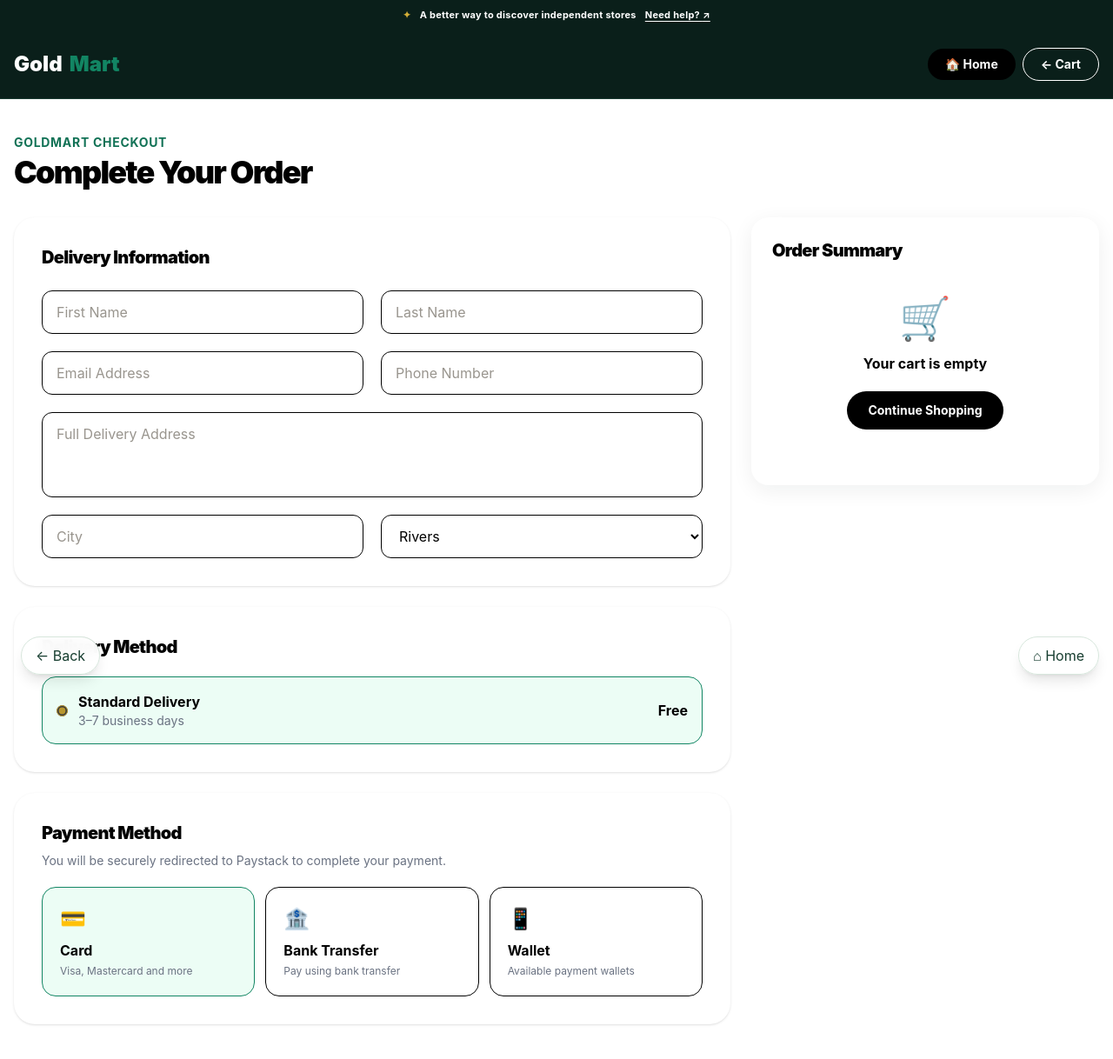
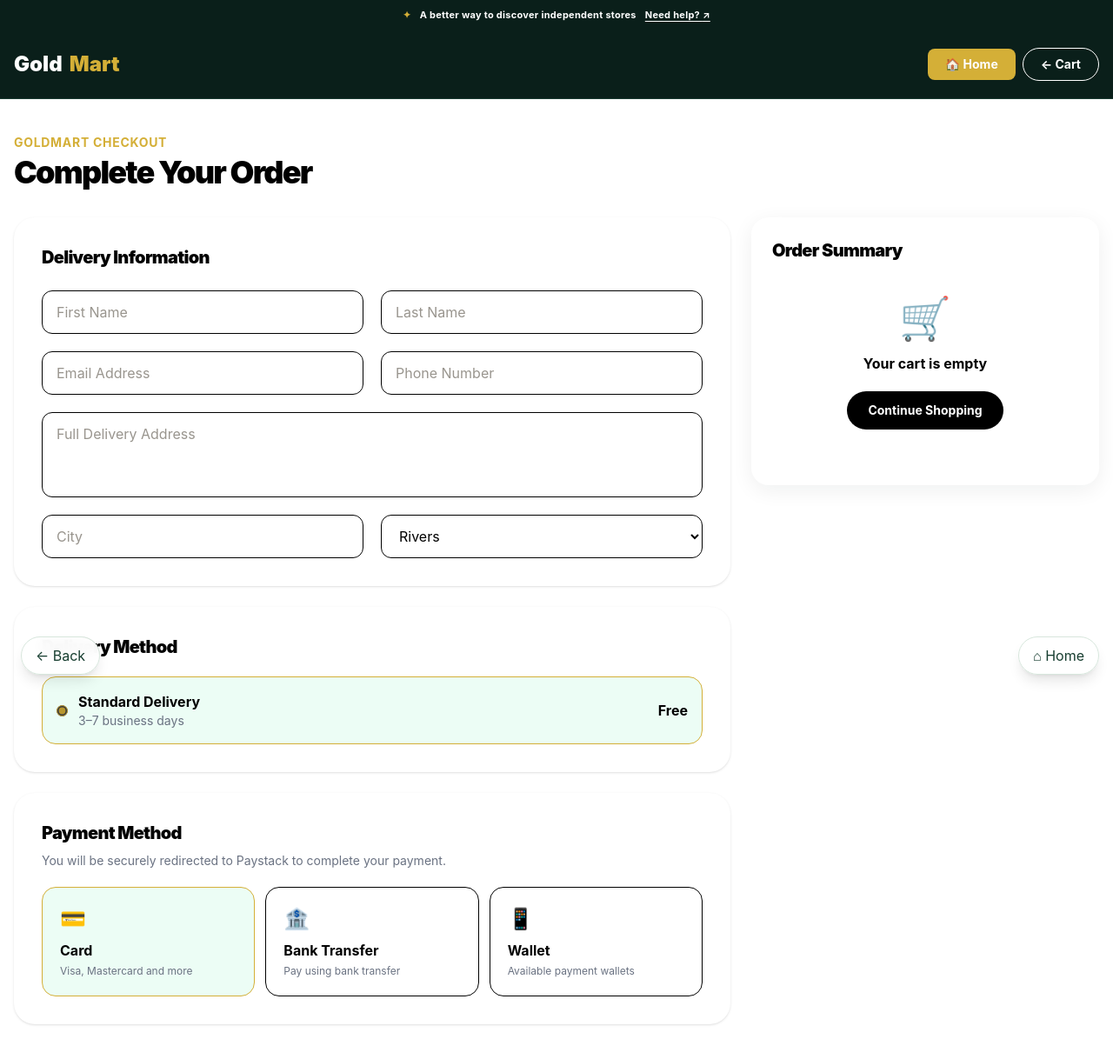
Before and after one commit to oscar1-max/Gold-mart-Ybsr, a Next.js app: page /checkout in a window 1280 px wide. Shown: the whole page at 87% size. Built offline with nearby package versions, Linux system fonts and the light colour scheme.

Commit message:
Apply GoldMart official luxury visual family

```diff
--- a/app/checkout/page.tsx
+++ b/app/checkout/page.tsx
@@ -516,7 +516,7 @@ export default function CheckoutPage() {
             className="flex items-center gap-2 text-2xl font-black"
           >
             Gold
-            <span className="text-[#128563]">
+            <span className="text-[#D4AF37]">
               Mart
             </span>
           </Link>
@@ -525,7 +525,7 @@ export default function CheckoutPage() {
 
             <Link
               href="/"
-              className="rounded-full bg-black px-5 py-2 text-sm font-bold text-white transition hover:bg-[#128563] hover:text-black"
+              className="rounded-full bg-black px-5 py-2 text-sm font-bold text-white transition hover:bg-[#D4AF37] hover:text-black"
             >
               🏠 Home
             </Link>
@@ -546,7 +546,7 @@ export default function CheckoutPage() {
 
       <div className="mx-auto max-w-7xl px-4 py-10">
 
-        <p className="text-sm font-bold uppercase tracking-wider text-[#127256]">
+        <p className="text-sm font-bold uppercase tracking-wider text-[#D4AF37]">
           GoldMart Checkout
         </p>
 
@@ -601,7 +601,7 @@ export default function CheckoutPage() {
                     )
                   }
                   placeholder="First Name"
-                  className="rounded-xl border px-4 py-3 outline-none focus:border-[#128563]"
+                  className="rounded-xl border px-4 py-3 outline-none focus:border-[#D4AF37]"
                 />
 
                 <input
@@ -615,7 +615,7 @@ export default function CheckoutPage() {
                     )
                   }
                   placeholder="Last Name"
-                  className="rounded-xl border px-4 py-3 outline-none focus:border-[#128563]"
+                  className="rounded-xl border px-4 py-3 outline-none focus:border-[#D4AF37]"
                 />
 
                 <input
@@ -630,7 +630,7 @@ export default function CheckoutPage() {
                     )
                   }
                   placeholder="Email Address"
-                  className="rounded-xl border px-4 py-3 outline-none focus:border-[#128563]"
+                  className="rounded-xl border px-4 py-3 outline-none focus:border-[#D4AF37]"
                 />
 
                 <input
@@ -645,7 +645,7 @@ export default function CheckoutPage() {
                     )
                   }
                   placeholder="Phone Number"
-                  className="rounded-xl border px-4 py-3 outline-none focus:border-[#128563]"
+                  className="rounded-xl border px-4 py-3 outline-none focus:border-[#D4AF37]"
                 />
 
                 <textarea
@@ -660,7 +660,7 @@ export default function CheckoutPage() {
                     )
                   }
                   placeholder="Full Delivery Address"
-                  className="resize-none rounded-xl border px-4 py-3 outline-none focus:border-[#128563] sm:col-span-2"
+                  className="resize-none rounded-xl border px-4 py-3 outline-none focus:border-[#D4AF37] sm:col-span-2"
                 />
 
                 <input
@@ -674,7 +674,7 @@ export default function CheckoutPage() {
                     )
                   }
                   placeholder="City"
-                  className="rounded-xl border px-4 py-3 outline-none focus:border-[#128563]"
+                  className="rounded-xl border px-4 py-3 outline-none focus:border-[#D4AF37]"
                 />
 
                 <select
@@ -687,7 +687,7 @@ export default function CheckoutPage() {
                       e.target.value
                     )
                   }
-                  className="rounded-xl border bg-white px-4 py-3 outline-none focus:border-[#128563]"
+                  className="rounded-xl border bg-white px-4 py-3 outline-none focus:border-[#D4AF37]"
                 >
                   <option>Rivers</option>
                   <option>Lagos</option>
@@ -712,7 +712,7 @@ export default function CheckoutPage() {
                 Delivery Method
               </h2>
 
-              <label className="mt-5 flex cursor-pointer items-center justify-between rounded-2xl border border-[#128563] bg-emerald-50 p-4">
+              <label className="mt-5 flex cursor-pointer items-center justify-between rounded-2xl border border-[#D4AF37] bg-emerald-50 p-4">
 
                 <div className="flex items-center gap-3">
 
@@ -770,7 +770,7 @@ export default function CheckoutPage() {
                   className={`rounded-2xl border p-5 text-left transition ${
                     paymentMethod ===
                     "card"
-                      ? "border-[#128563] bg-emerald-50"
+                      ? "border-[#D4AF37] bg-emerald-50"
                       : "hover:border-gray-400"
                   }`}
                 >
@@ -798,7 +798,7 @@ export default function CheckoutPage() {
                   className={`rounded-2xl border p-5 text-left transition ${
                     paymentMethod ===
                     "transfer"
-                      ? "border-[#128563] bg-emerald-50"
+                      ? "border-[#D4AF37] bg-emerald-50"
                       : "hover:border-gray-400"
                   }`}
                 >
@@ -826,7 +826,7 @@ export default function CheckoutPage() {
                   className={`rounded-2xl border p-5 text-left transition ${
                     paymentMethod ===
                     "wallet"
-                      ? "border-[#128563] bg-emerald-50"
+                      ? "border-[#D4AF37] bg-emerald-50"
                       : "hover:border-gray-400"
                   }`}
                 >
@@ -850,7 +850,7 @@ export default function CheckoutPage() {
 
           </section>
 
-          {currency==="NGN" && <section className="mt-4 rounded-[22px] border border-[#BFD8D4] bg-[#EEF6F3] p-5 lg:col-span-2"><h2 className="font-black text-[#23554D]">Secure Delivery &amp; Insurance · planned</h2><p className="mt-2 text-sm text-[#3E6560]">Proposed ₦8,000 delivery charge for orders below ₦300,000, free on orders of ₦300,000 or above. This fee is not collected yet, and insurance/48-hour returns are not active until service arrangements are confirmed.</p></section>}
+          {currency==="NGN" && <section className="mt-4 rounded-[22px] border border-[#F5E6A3] bg-[#F7F7F5] p-5 lg:col-span-2"><h2 className="font-black text-[#1A3C32]">Secure Delivery &amp; Insurance · planned</h2><p className="mt-2 text-sm text-[#1A3C32]">Proposed ₦8,000 delivery charge for orders below ₦300,000, free on orders of ₦300,000 or above. This fee is not collected yet, and insurance/48-hour returns are not active until service arrangements are confirmed.</p></section>}
           {/* ORDER SUMMARY */}
 
           <aside className="h-fit rounded-3xl bg-white p-6 shadow-sm lg:sticky lg:top-24">
@@ -994,7 +994,7 @@ export default function CheckoutPage() {
                         Total
                       </span>
 
-                      <span className="text-2xl font-black text-[#127256]">
+                      <span className="text-2xl font-black text-[#D4AF37]">
                         {formatPrice(
                           total
                         )}
@@ -1016,7 +1016,7 @@ export default function CheckoutPage() {
                     cart.length === 0 ||
                     !currency
                   }
-                  className="mt-6 w-full rounded-2xl bg-black py-4 font-black text-white transition hover:bg-[#128563] hover:text-black disabled:cursor-not-allowed disabled:opacity-50"
+                  className="mt-6 w-full rounded-2xl bg-black py-4 font-black text-white transition hover:bg-[#D4AF37] hover:text-black disabled:cursor-not-allowed disabled:opacity-50"
                 >
                   {loading
                     ? "Processing Payment..."
```
